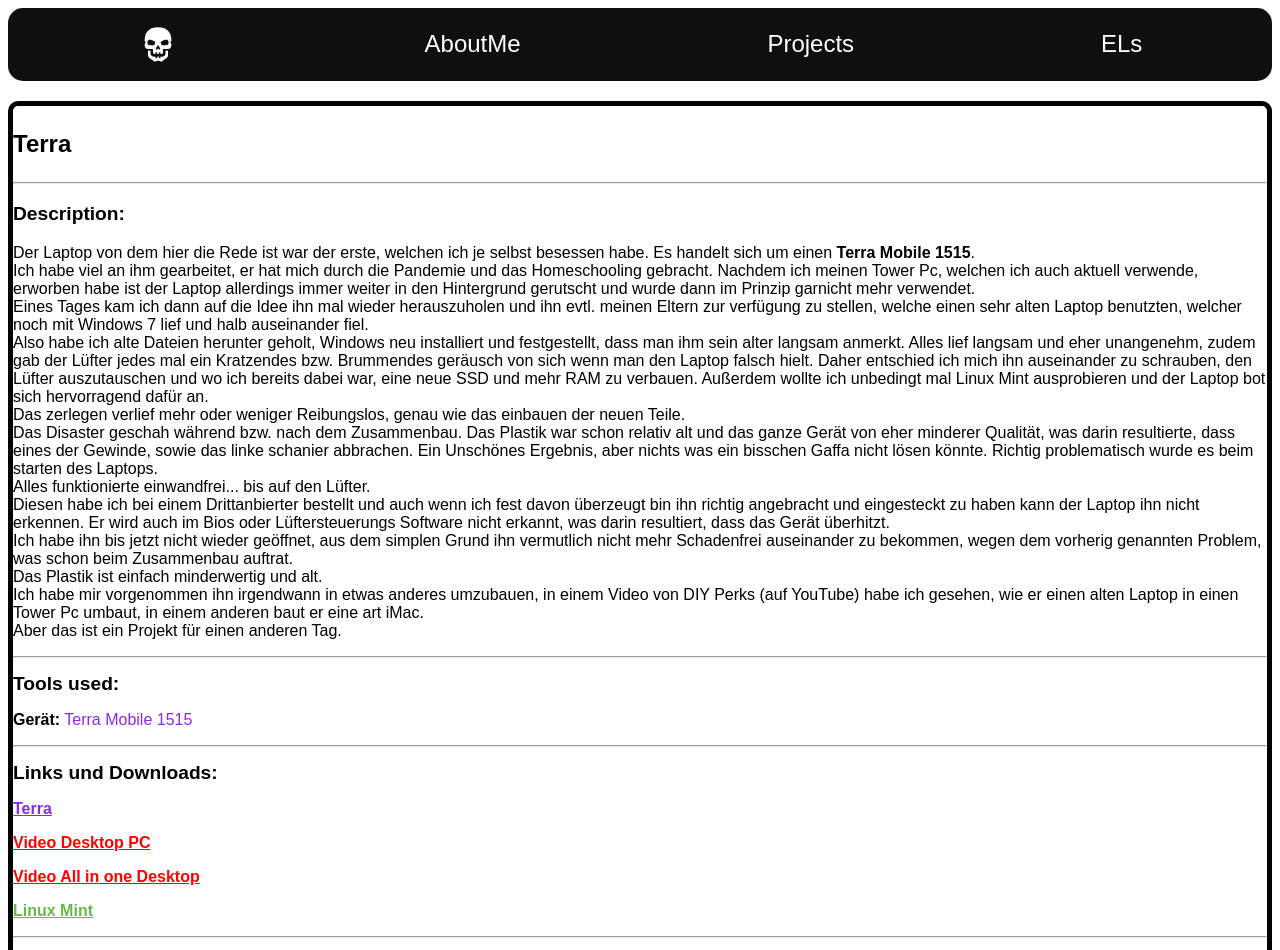
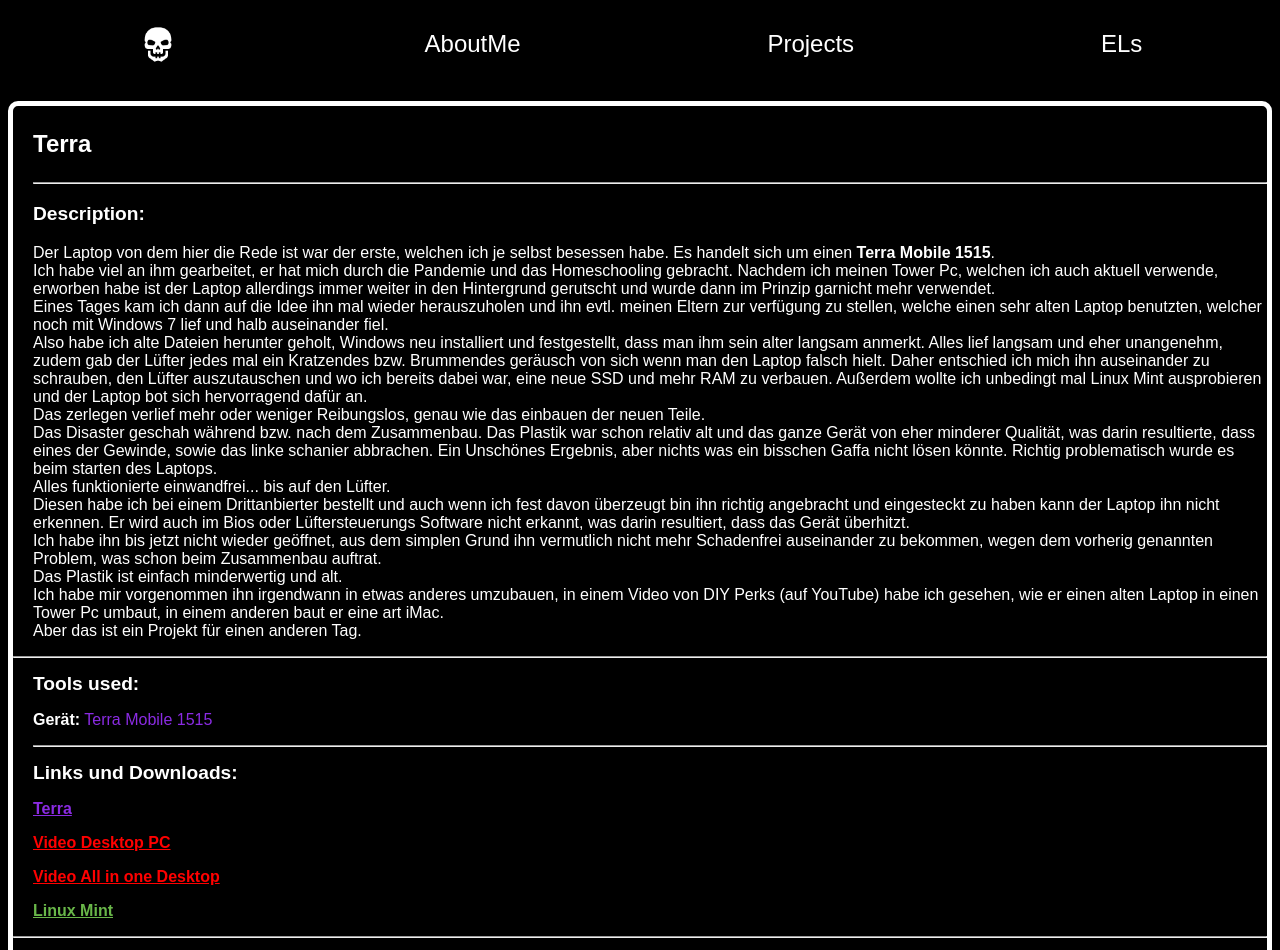
Before and after one commit to satchrock17/Website, a plain HTML site: page sr/Projekt Seiten/Terra/index.html in a window 1280 px wide. Shown: the top 950 px of the page. Drawn offline with Linux system fonts and the light colour scheme.

Commit message:
Terra dark

```diff
--- a/sr/Projekt Seiten/Dartscheibe/DartscheibeStyle.css
+++ b/sr/Projekt Seiten/Dartscheibe/DartscheibeStyle.css
@@ -1,5 +1,6 @@
 body{
-    background-color: white;
+    background-color: black;
+    color:white;
     font-family: Ubuntu,Arial, Helvetica, monospace;
 }
 
@@ -11,6 +12,8 @@ body{
     background-color: #0f0f0f;
     overflow: hidden;
     border-radius: 15px;
+    border-style: solid;
+    border-color: white;
     padding: 0.5%;
 }
 
@@ -39,9 +42,19 @@ body{
 
 .ProjectTitle{
     font-size: x-large;
+    margin-left: 20px;
 }
 
 .Headline{
     font-size: larger;
     margin-top: 15px;
+    margin-left:20px;
 }
+
+.Text{
+    margin-left: 20px;
+}
+
+.Links{
+    margin-left: 20px;
+}
--- a/sr/Projekt Seiten/Terra/TerraStyle.css
+++ b/sr/Projekt Seiten/Terra/TerraStyle.css
@@ -1,5 +1,6 @@
 body{
-    background-color: white;
+    background-color: black;
+    color: white;
     font-family: Ubuntu,Arial, Helvetica, monospace;
 }
 
@@ -8,9 +9,11 @@ body{
     display: flex;
     justify-content: space-around;
     align-items: center;
-    background-color: #0f0f0f;
+    background-color: black;
     overflow: hidden;
     border-radius: 15px;
+    border-style: 20px;
+    border-color: white;
     padding: 0.5%;
 }
 
@@ -39,9 +42,19 @@ body{
 
 .ProjectTitle{
     font-size: x-large;
+    margin-left: 20px;
 }
 
 .Headline{
     font-size: larger;
     margin-top: 15px;
+    margin-left:20px;
 }
+
+.Text{
+    margin-left: 20px;
+}
+
+.Links{
+    margin-left:20px;
+}
--- a/sr/Projekt Seiten/Terra/index.html
+++ b/sr/Projekt Seiten/Terra/index.html
@@ -27,6 +27,7 @@
 
                 <div class="Headline"><p><b>Description:</b></p></div>
 
+                <div class = "Text">
                     <p>
                         Der Laptop von dem hier die Rede ist war der erste, welchen ich je selbst besessen habe. Es handelt sich um einen <b>Terra Mobile 1515</b>.<br>
                         Ich habe viel an ihm gearbeitet, er hat mich durch die Pandemie und das Homeschooling gebracht.
@@ -46,23 +47,26 @@
                         Das Plastik ist einfach minderwertig und alt.<br>
                         Ich habe mir vorgenommen ihn irgendwann in etwas anderes umzubauen, in einem Video von DIY Perks (auf YouTube) habe ich gesehen, wie er einen alten Laptop in einen Tower Pc umbaut, in einem anderen baut er eine art iMac.<br>
                         Aber das ist ein Projekt für einen anderen Tag.
-
                     </p>
+                </div>
 
                 <hr>
 
                 <div class = "Headline"> <b>Tools used:</b></div>
 
+                <div class = "Text">
                     <p>
                         <b>Gerät:</b><span style = "color:blueviolet;"> Terra Mobile 1515</span><br>
                     </p>
 
                     <hr>
 
+                </div>
+
                 <div class = "Headline"><b>Links und Downloads:</b></div>
 
+                <div class = "Links"
                     <p>
-
                         <p>
                             <a href="https://www.wortmann.de/" style="color:blueviolet; text-decoration: underline; font-weight: bold;">Terra</a>
                         </p>
@@ -78,8 +82,8 @@
                         <p>
                             <a href="https://linuxmint.com/" style = "color:#69b749; text-decoration: underline; font-weight: bold;">Linux Mint</a>
                         </p>
-
                     </p>
+                </div>
 
                 <hr>
 
```
Also changed, not shown: sr/Projekt Seiten/Dartscheibe/index.html (+6 -0 lines). Lines whose indentation alone changed are shown as unchanged.
